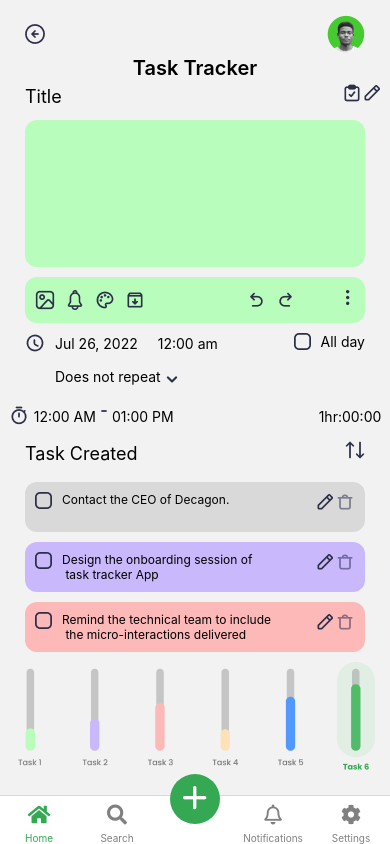
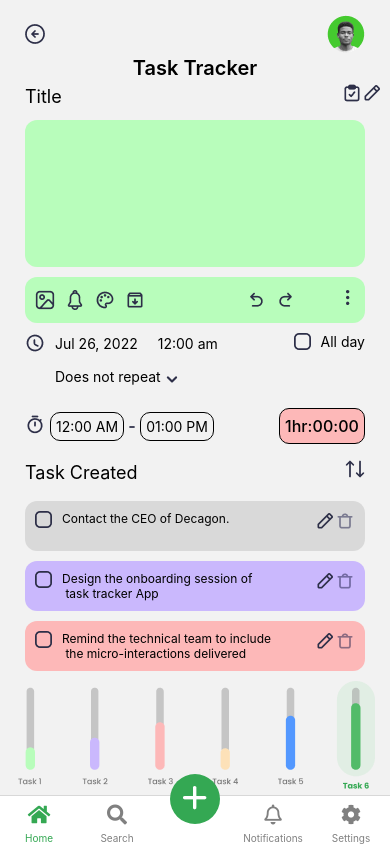
Before and after one commit to developerekene/Task_Tracker_App, a React Native app: screen /Home in a window 390 px wide. Built offline with nearby package versions, Linux system fonts and the light colour scheme.

Commit message:
Screen Built - Updating values 2

```diff
--- a/Constants/colors.js
+++ b/Constants/colors.js
@@ -4,6 +4,8 @@ export const COLORS = {
      iconPrimaryColor: '#34A853',
      onFocusedColor: 'gray',
      itemCreatedBackgroundThree: '#FDB8B8',
-     itemCreatedBackgroundTwo: '#CAB8FD'
+     itemCreatedBackgroundTwo: '#CAB8FD',
+     itemCreatedBackgroundOne: '#D9D9D9'
+
 
 }
--- a/components/DateAndTime.js
+++ b/components/DateAndTime.js
@@ -1,9 +1,11 @@
 import * as React from 'react'
 import { View, Image, TouchableOpacity, Text, TextInput } from 'react-native';
+import { COLORS } from '../Constants/colors';
+import { SIZES } from '../Constants/Tools';
 
 export default function DateAndTime(){
      return(
-          <View style={{paddingLeft: 25, paddingRight: 25, marginTop: 10}}>
+          <View style={{paddingLeft: SIZES.sideMarginLeft, paddingRight: SIZES.sideMarginRight, marginTop: 10}}>
                <View style={{flexDirection: 'row', justifyContent: 'space-between'}}>
                     <View style={{flexDirection: 'row', alignItems: 'center'}}>
                          <Image source={require('../images/majesticons_clock-line.png')}/>
@@ -29,24 +31,29 @@ export default function DateAndTime(){
                          <Image source={require('../images/Vector4.png')}/>
                     </TouchableOpacity>
                </View>
-               <View style={{flexDirection: 'row', alignItems: 'center', marginTop: 15, justifyContent: 'center'}}>
+               <View style={{flexDirection: 'row', alignItems: 'center', marginTop: 15, justifyContent: 'space-between'}}>
                     <View style={{flexDirection: 'row'}}>
-                         <Image style={{marginTop: 5}} source={require('../images/majesticons_timer-line.png')}/>
-                         <View style={{marginTop: 8, marginLeft: 5, borderRadius: 12}}>
+                         <Image style={{marginTop: 10}} source={require('../images/majesticons_timer-line.png')}/>
+                         <View style={{marginTop: 8, marginLeft: 5, padding: 5, borderRadius: 10, borderWidth: 1}}>
                               <Text style={{textAlign: 'center'}}>
                                    12:00 AM
                               </Text>
                          </View>
-                         <Image style={{marginTop: 10, marginLeft: 5}} source={require('../images/Line1.png')}/>
-                         <TouchableOpacity style={{marginTop: 8, marginLeft: 5}}>
+                         <Image style={{marginTop: 22, marginLeft: 5}} source={require('../images/Line1.png')}/>
+                         <TouchableOpacity style={{marginTop: 8, marginLeft: 5, padding: 5, borderRadius: 10, borderWidth: 1}}>
                               <Text>
                                    01:00 PM
                               </Text>
                          </TouchableOpacity>
                     </View>
-                    <View style={{flexDirection: 'row', marginLeft: 140}}>
-                         <TouchableOpacity style={{marginTop: 8, marginLeft: 5}}>
-                              <Text>
+                    <View style={{flexDirection: 'row'}}>
+                         <TouchableOpacity style={{marginTop: 8, marginLeft: 5, backgroundColor: COLORS.itemCreatedBackgroundThree, padding: 5, borderRadius: 10, borderWidth: 1}}>
+                              <Text style={{
+                                   fontSize: 16,
+                                   fontWeight: '500',
+                                   lineHeight: 24,
+                                   letterSpacing: 0.06
+                              }}>
                                    1hr:00:00
                               </Text>
                          </TouchableOpacity>
--- a/components/TaskCreated.js
+++ b/components/TaskCreated.js
@@ -15,12 +15,12 @@ export default function TaskCreated(){
                     <View style={{
                          flexDirection: 'row',
                          justifyContent: 'space-between',
-                         marginLeft: 25,
+                         marginLeft: SIZES.sideMarginLeft,
                          paddingLeft: 10,
-                         backgroundColor: '#D9D9D9',
+                         backgroundColor: COLORS.itemCreatedBackgroundOne,
                          height: 50,
                          padding:10,
-                         marginRight: 25,
+                         marginRight: SIZES.sideMarginRight,
                          borderRadius: 12,
                          marginBottom: 10
                          }}>
```
